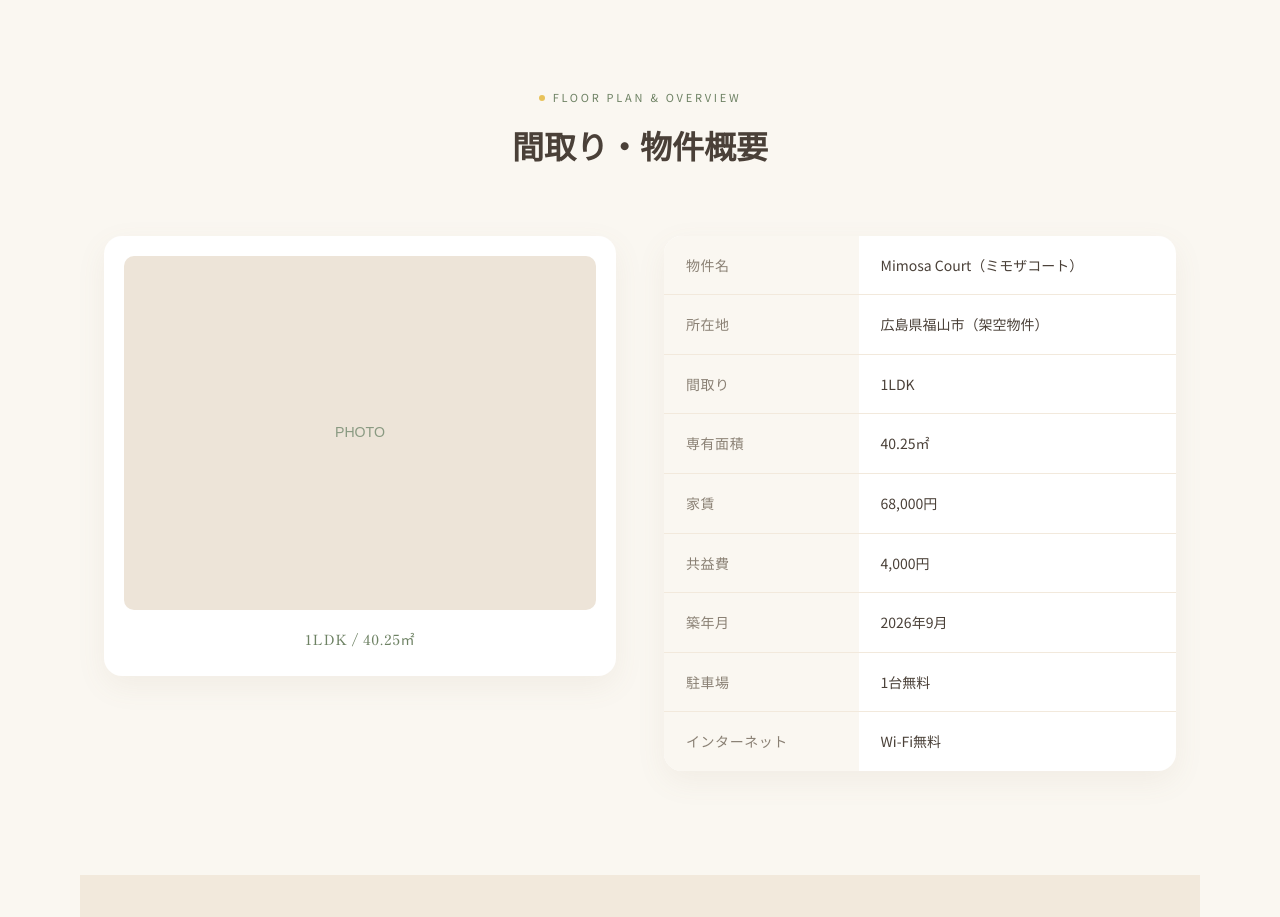
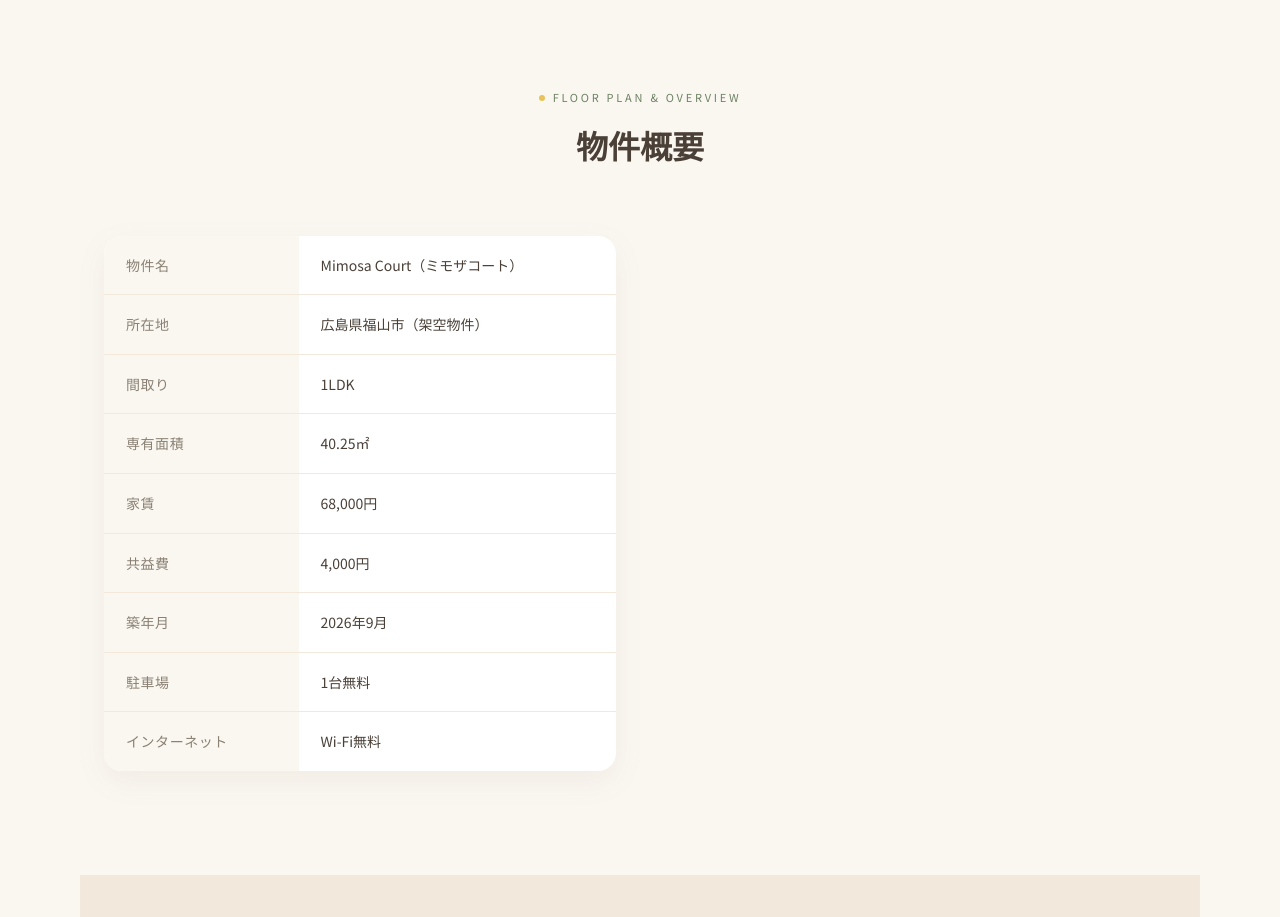
Before and after one commit to fairnessnicolem-netizen/mimosa-court-lp, a plain HTML site: page index.html in a window 1280 px wide. Shown: the part 5420-6337 px from the top of the page. Drawn offline with Linux system fonts and the light colour scheme.

Commit message:
Update index.html

```diff
--- a/index.html
+++ b/index.html
@@ -145,18 +145,15 @@
     </ul>
   </section>
 
-  <!-- 6. 間取り・物件概要 -->
+  <!-- 6. 物件概要 -->
   <section class="section overview">
     <div class="section__head">
       <p class="section__label">Floor Plan &amp; Overview</p>
-      <h2 class="section__title">間取り・物件概要</h2>
+      <h2 class="section__title">物件概要</h2>
     </div>
 
     <div class="overview__wrap">
-      <div class="overview__plan">
-        <img src="images/floorplan.jpg" alt="Mimosa Court 間取り図">
-        <p class="overview__plan-caption">1LDK / 40.25㎡</p>
-      </div>
+
 
       <table class="overview__table">
         <tbody>
```
